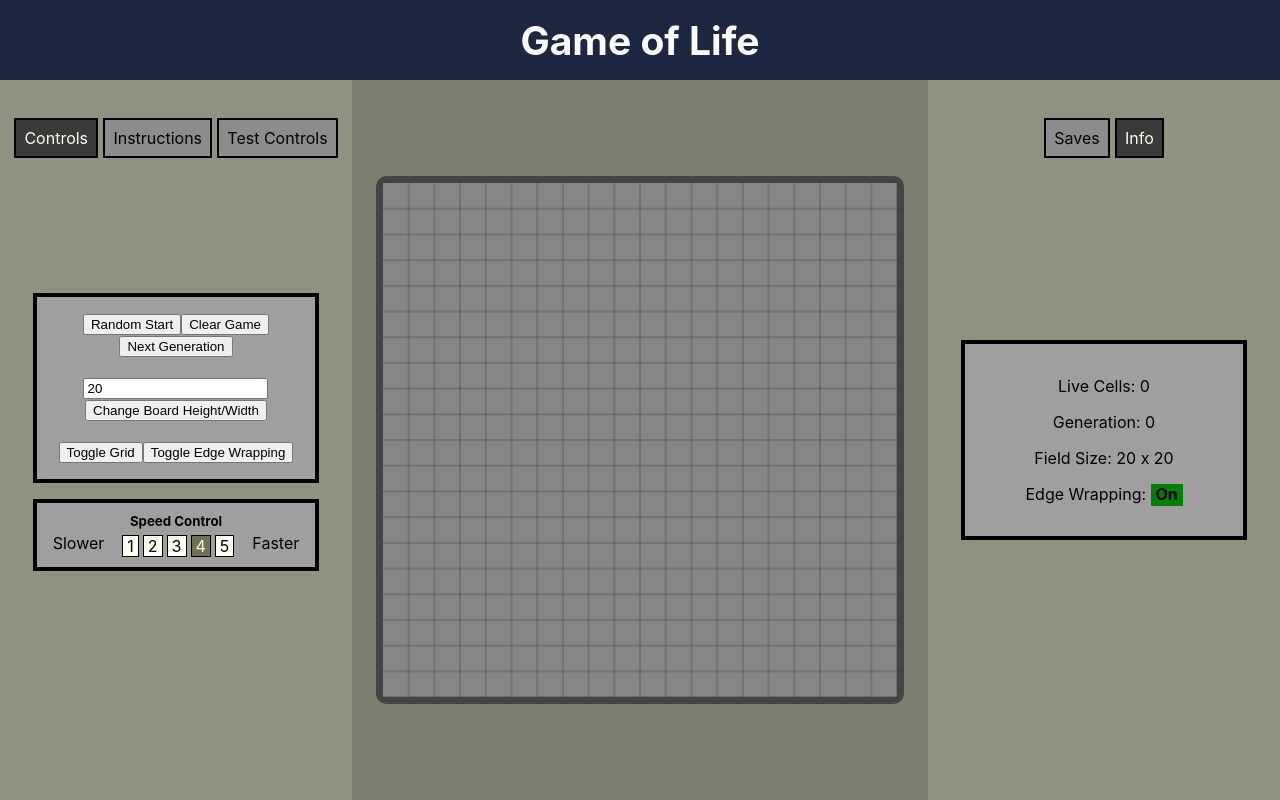
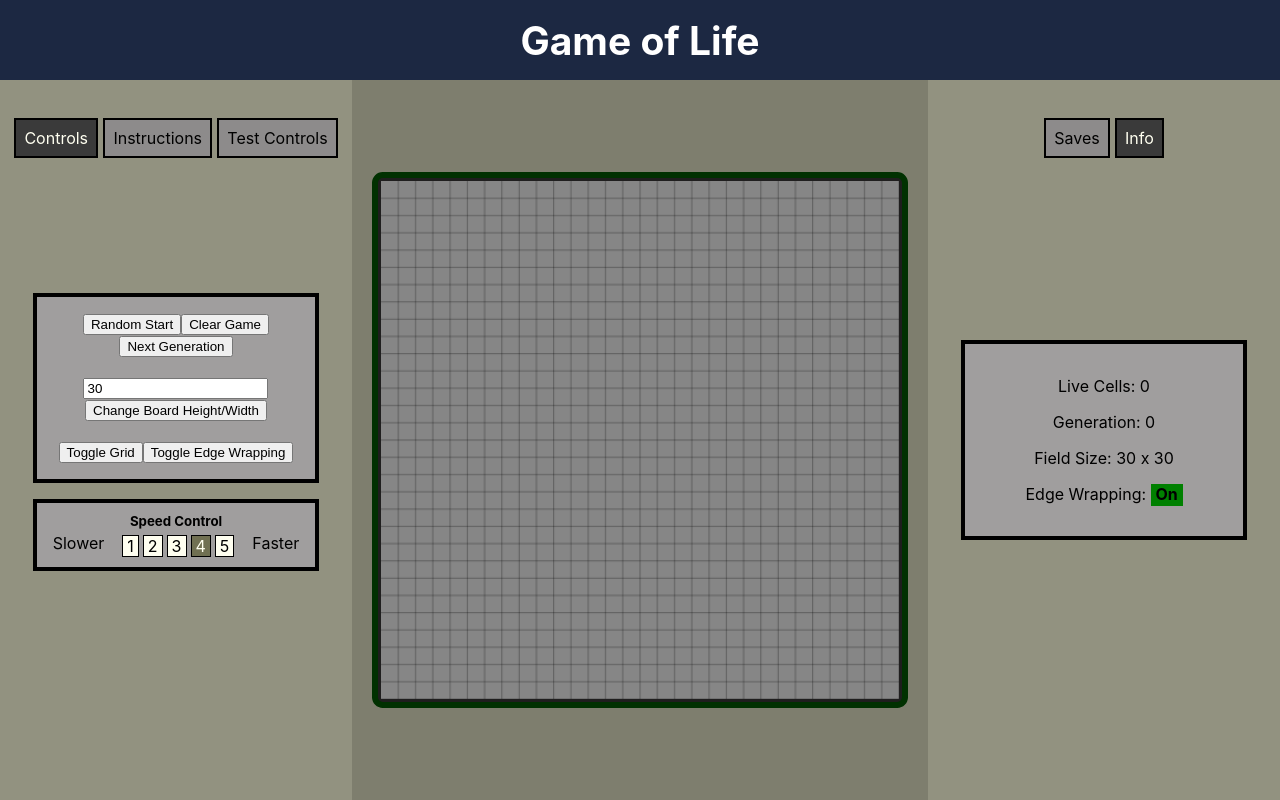
Before and after one commit to tgclayton/Gol2, a React (Create React App) app: page /controls/info in a window 1280 px wide. Built offline with nearby package versions, Linux system fonts and the light colour scheme.

Commit message:
add even more visual feedback for edge wrapping

```diff
--- a/src/App.js
+++ b/src/App.js
@@ -13,8 +13,8 @@ import { } from './functions/app.js'
 
 function App() {
   const [canvasSize, setCanvasSize] = useState(500) //Height/width of the game canvas
-  const [boardSize, setboardSize] = useState(20) //Height/width in cells of the game board
-  const [tileSize, setTileSize] = useState(25)
+  const [boardSize, setboardSize] = useState(30) //Height/width in cells of the game board
+  const [tileSize, setTileSize] = useState(500 / 30)
   const [wrap, setWrap] = useState(true) //whether or not edge wrapping is on or not
   const [field, setField] = useState(createField(boardSize, tileSize, wrap)) //object containing data on cell coordinates and neighbours
   const [liveCells, setLiveCells] = useState([]) // array of index numbers of live cells
--- a/src/components/Info.jsx
+++ b/src/components/Info.jsx
@@ -5,10 +5,13 @@ export default function Info (props) {
 const wrap = props.wrap? "On": "Off"
 useEffect(()=> {
   const span = document.getElementById('wrap-indicator')
+  const canvas = document.getElementById('canvas-container')
+  canvas.className = ''
   span.className = ''
   if (props.wrap) {
     span.classList.add('indicator-on')
   } else {
+    canvas.classList.add('no-wrap-canvas')
     span.classList.add('indicator-off')
   }
 }, [props.wrap])
--- a/src/styles/game.css
+++ b/src/styles/game.css
@@ -1,12 +1,12 @@
 #canvas-container {
-  width: min(90%, 83vh);
+  width: min(91%, 83vh);
   /* max-width: 50vh; */
-  padding-bottom: min(90%, 85vh);
-  border: 4pt solid rgb(68, 68, 68);
+  padding-bottom: min(91%, 85vh);
+  border:5pt solid rgb(1, 49, 1);
   position: relative;
   height: 0;
   border-radius: 2%;
-  background-color: rgb(68, 68, 68);
+  background-color: rgb(31, 30, 30);
 }
 
 .canvas {
--- a/src/styles/info.css
+++ b/src/styles/info.css
@@ -1,5 +1,5 @@
-#wrap-indicator {
-
+.no-wrap-canvas {
+  border-color: rgb(59, 1, 1) !important;
 }
 
 .indicator-on {
```
